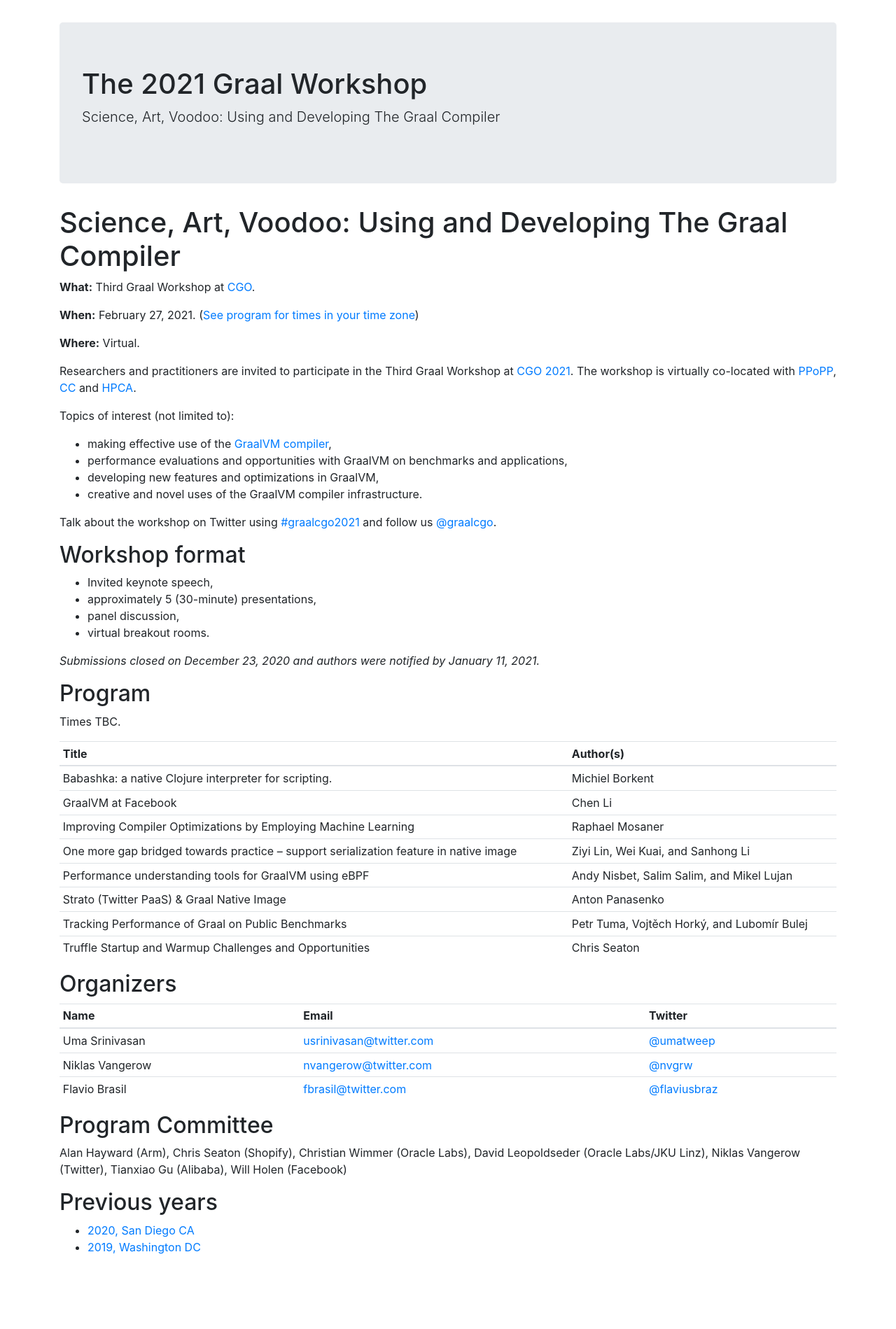
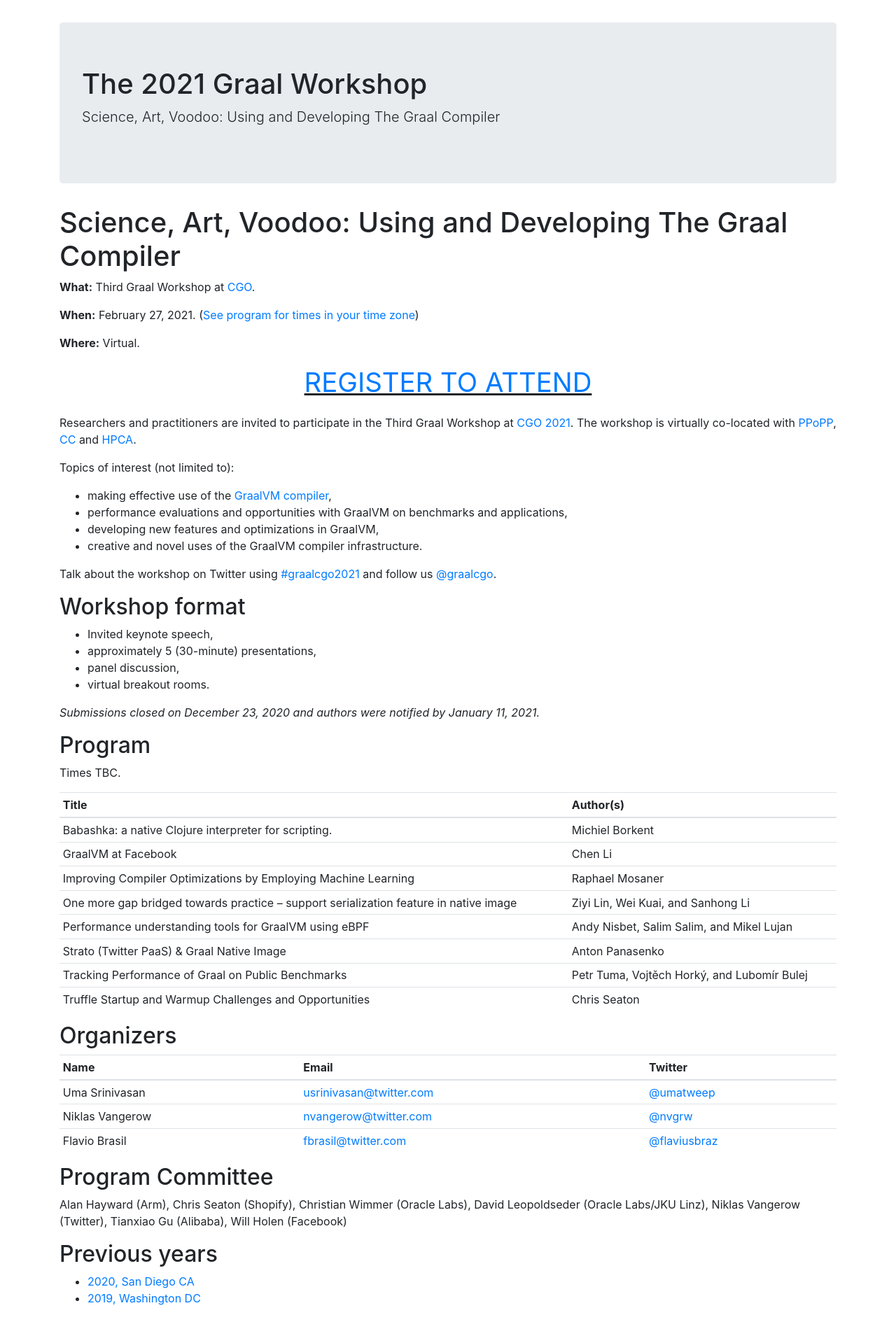
Before and after one commit to graalworkshop/graalworkshop.github.io, a Jekyll site: the page built from 2021/index.md, in a window 1280 px wide. Shown: the whole page at 70% size. Built offline with Jekyll 4.4.1, drawn with Linux system fonts in a browser that asks for light colours; before the commit the page ends 1826 px from its top, so only the background shows below that.

Commit message:
Add register to attend link

```diff
--- a/2021/index.md
+++ b/2021/index.md
@@ -10,6 +10,17 @@ title: 2021
 **When:** February 27, 2021. ([See program for times in your time zone](https://conf.researchr.org/program/cgo-2021/program-cgo-2021))
 
 **Where:** Virtual.
+
+<style>
+  .registration {
+    text-decoration: underline;
+    font-size: 3vw;
+    text-align: center;
+  }
+</style>
+
+[REGISTER TO ATTEND](https://conf.researchr.org/attending/cgo-2021/registration)
+{:.registration}
 
 Researchers and practitioners are invited to participate in the Third Graal Workshop at [CGO 2021](https://conf.researchr.org/home/cgo-2021). The workshop is virtually co-located with [PPoPP](https://conf.researchr.org/home/PPoPP-2021), [CC](https://conf.researchr.org/home/CC-2021) and [HPCA](https://hpca-conf.org/2021/).
 
```
